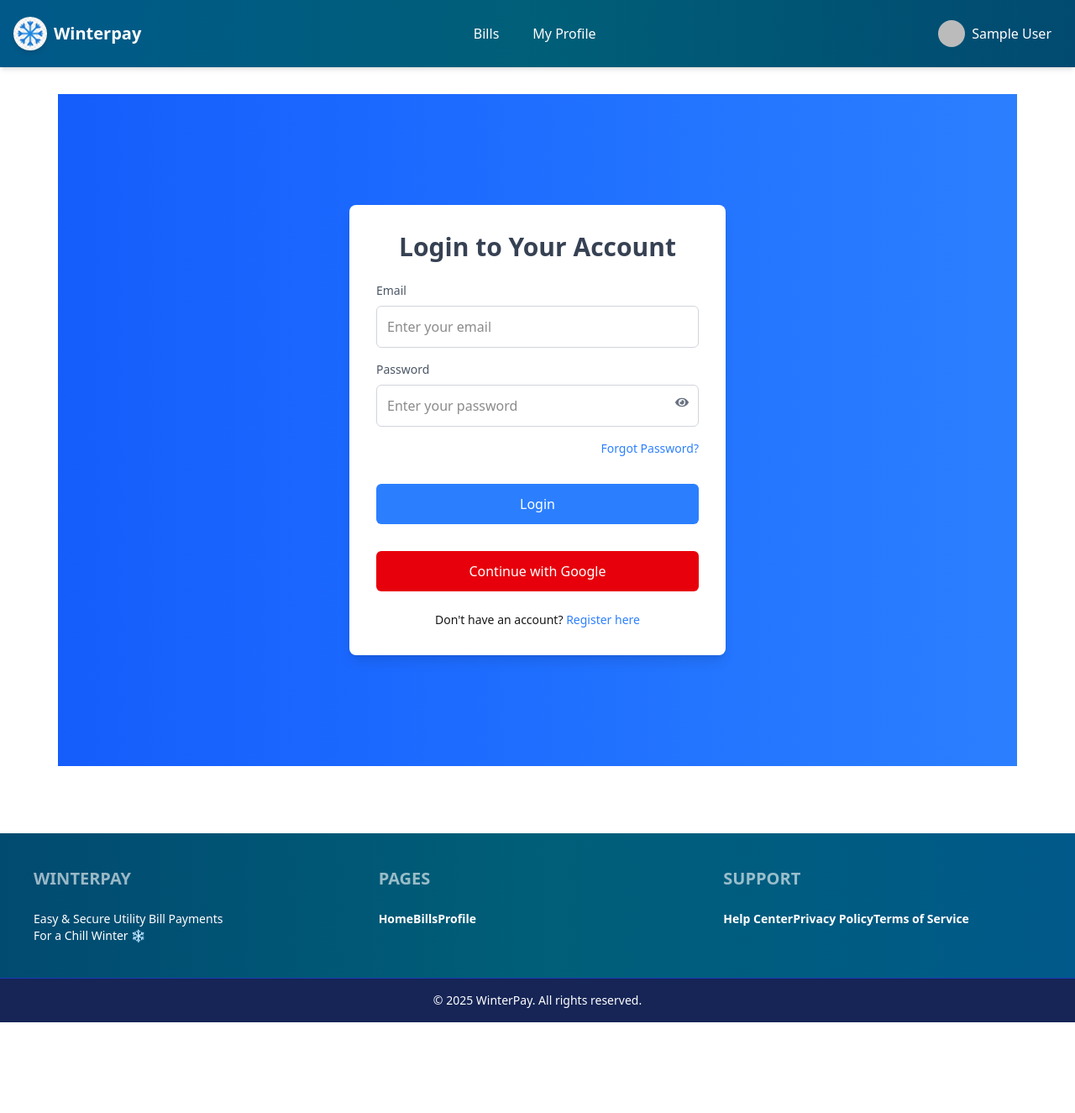
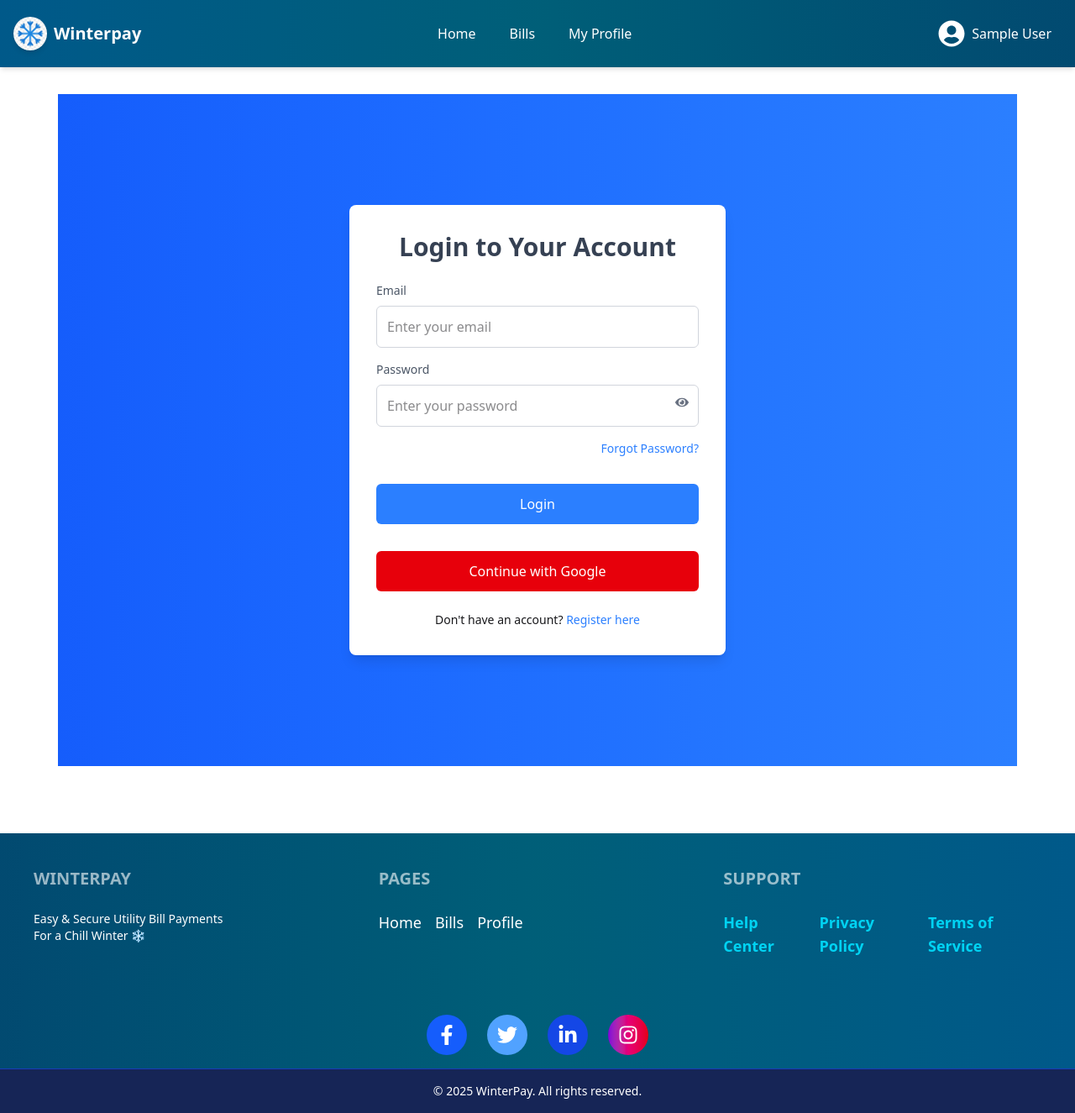
Before and after one commit to Hira703/WinterPay, a React (Vite) app: page /login in a window 1280 px wide. Shown: the whole page at 84% size. Before the commit the page ends 1217 px from the top, so only its background shows below. Built offline with nearby package versions, Linux system fonts and the light colour scheme; no server answers; sample sign-in values are in the browser's storage.

Commit message:
improved navbar

```diff
--- a/package.json
+++ b/package.json
@@ -18,7 +18,9 @@
     "react-dom": "^19.0.0",
     "react-icons": "^5.5.0",
     "react-router-dom": "^7.5.3",
+    "react-slick": "^0.30.3",
     "react-toastify": "^11.0.5",
+    "slick-carousel": "^1.8.1",
     "swiper": "^11.2.6",
     "tailwindcss": "^4.1.5"
   },
--- a/src/components/Footer.jsx
+++ b/src/components/Footer.jsx
@@ -1,4 +1,6 @@
 import React from 'react';
+import { NavLink } from 'react-router-dom';
+import { FaFacebookF, FaTwitter, FaLinkedinIn, FaInstagram } from 'react-icons/fa';  // Import social media icons from react-icons
 
 const Footer = () => {
   return (
@@ -13,22 +15,100 @@ const Footer = () => {
         {/* Pages Section */}
         <div>
           <span className="footer-title text-xl font-bold">Pages</span>
-          <div className="space-y-3 mt-2">
-            <a className="link link-hover hover:text-cyan-300 font-bold" href="/">Home</a>
-            <a className="link link-hover hover:text-cyan-300 font-bold" href="/bills">Bills</a>
-            <a className="link link-hover hover:text-cyan-300 font-bold" href="/my-profile">Profile</a>
+          <div className="space-y-3 mt-2 flex flex-col md:flex-row md:gap-4">
+            <NavLink
+              to="/"
+              className={({ isActive }) =>
+                `text-lg ${isActive ? 'text-cyan-400 font-semibold' : 'hover:text-cyan-300'}`
+              }
+            >
+              Home
+            </NavLink>
+            <NavLink
+              to="/bills"
+              className={({ isActive }) =>
+                `text-lg ${isActive ? 'text-cyan-400 font-semibold' : 'hover:text-cyan-300'}`
+              }
+            >
+              Bills
+            </NavLink>
+            <NavLink
+              to="/my-profile"
+              className={({ isActive }) =>
+                `text-lg ${isActive ? 'text-cyan-400 font-semibold' : 'hover:text-cyan-300'}`
+              }
+            >
+              Profile
+            </NavLink>
           </div>
         </div>
 
         {/* Support Section */}
         <div>
           <span className="footer-title text-xl font-bold">Support</span>
-          <div className="space-y-3 mt-2">
-            <a className="link link-hover hover:text-cyan-300 font-bold" href="#">Help Center</a>
-            <a className="link link-hover hover:text-cyan-300 font-bold" href="#">Privacy Policy</a>
-            <a className="link link-hover hover:text-cyan-300 font-bold" href="#">Terms of Service</a>
+          <div className="space-y-3 mt-2 flex flex-col md:flex-row md:gap-4">
+            <NavLink
+              to="#"
+              className={({ isActive }) =>
+                `text-lg ${isActive ? 'text-cyan-400 font-semibold' : 'hover:text-cyan-300'}`
+              }
+            >
+              Help Center
+            </NavLink>
+            <NavLink
+              to="#"
+              className={({ isActive }) =>
+                `text-lg ${isActive ? 'text-cyan-400 font-semibold' : 'hover:text-cyan-300'}`
+              }
+            >
+              Privacy Policy
+            </NavLink>
+            <NavLink
+              to="#"
+              className={({ isActive }) =>
+                `text-lg ${isActive ? 'text-cyan-400 font-semibold' : 'hover:text-cyan-300'}`
+              }
+            >
+              Terms of Service
+            </NavLink>
           </div>
         </div>
+      </div>
+
+      {/* Social Media Links */}
+      <div className="flex justify-center space-x-6 py-4">
+        <a
+          href="https://facebook.com"
+          target="_blank"
+          rel="noopener noreferrer"
+          className="w-12 h-12 bg-blue-600 flex items-center justify-center text-white rounded-full hover:bg-blue-700 transition-all duration-300"
+        >
+          <FaFacebookF className="text-2xl" />
+        </a>
+        <a
+          href="https://twitter.com"
+          target="_blank"
+          rel="noopener noreferrer"
+          className="w-12 h-12 bg-blue-400 flex items-center justify-center text-white rounded-full hover:bg-blue-500 transition-all duration-300"
+        >
+          <FaTwitter className="text-2xl" />
+        </a>
+        <a
+          href="https://linkedin.com"
+          target="_blank"
+          rel="noopener noreferrer"
+          className="w-12 h-12 bg-blue-700 flex items-center justify-center text-white rounded-full hover:bg-blue-800 transition-all duration-300"
+        >
+          <FaLinkedinIn className="text-2xl" />
+        </a>
+        <a
+          href="https://instagram.com"
+          target="_blank"
+          rel="noopener noreferrer"
+          className="w-12 h-12 bg-gradient-to-r from-purple-600 via-pink-500 to-red-500 flex items-center justify-center text-white rounded-full hover:bg-gradient-to-r from-purple-700 via-pink-600 to-red-600 transition-all duration-300"
+        >
+          <FaInstagram className="text-2xl" />
+        </a>
       </div>
 
       {/* Footer Bottom */}
--- a/src/components/Hero.jsx
+++ b/src/components/Hero.jsx
@@ -1,7 +1,20 @@
 import React from 'react';
-import banner from '../assets/logos/BannerImg.png'; // Make sure this path is correct
+import { useNavigate } from 'react-router-dom';
+import { useAuth } from '../context/AuthContext'; // Adjust this import path if needed
+import banner from '../assets/logos/BannerImg.png';
 
 const Hero = () => {
+  const navigate = useNavigate();
+  const { user } = useAuth(); // Get current user from context
+
+  const handleGetStarted = () => {
+    if (user) {
+      navigate('/');
+    } else {
+      navigate('/login');
+    }
+  };
+
   return (
     <div className="hero min-h-screen bg-gradient-to-r from-sky-800 via-cyan-800 to-sky-900 text-white rounded-lg">
       <div className="hero-content flex-col lg:flex-row">
@@ -17,7 +30,10 @@ const Hero = () => {
           <p className="py-4 text-lg">
             Stay warm and stress-free this season. Manage your electricity, gas, and water bills in one place—quick, safe, and hassle-free.
           </p>
-          <button className="btn bg-cyan-400 text-white hover:bg-cyan-500 mt-4">
+          <button
+            onClick={handleGetStarted}
+            className="btn bg-cyan-400 text-white hover:bg-cyan-500 mt-4"
+          >
             Get Started
           </button>
         </div>
--- a/src/components/Navbar.jsx
+++ b/src/components/Navbar.jsx
@@ -1,7 +1,8 @@
 import React, { useState, useEffect, useRef } from 'react';
 import { NavLink, useNavigate } from 'react-router-dom';
 import { useAuth } from '../context/AuthContext';
-import logo from '../assets/logos/nav-logo.jpg'
+import logo from '../assets/logos/nav-logo.jpg';
+import { FaUserCircle } from 'react-icons/fa';
 
 const Navbar = () => {
   const { user, logOut, balance } = useAuth();
@@ -27,7 +28,12 @@ const Navbar = () => {
     setMenuOpen(!menuOpen);
   };
 
-  // ✅ Close dropdown if clicked outside
+  const isValidImage = (url) => {
+    const img = new Image();
+    img.src = url;
+    return img.complete && img.naturalHeight !== 0;
+  };
+
   useEffect(() => {
     const handleClickOutside = (event) => {
       if (dropdownRef.current && !dropdownRef.current.contains(event.target)) {
@@ -48,9 +54,14 @@ const Navbar = () => {
           </NavLink>
         </div>
 
-
         {/* Desktop Menu */}
         <div className="space-x-4 hidden md:flex">
+          <NavLink
+            to="/"
+            className={({ isActive }) => `px-3 py-2 rounded-md ${isActive ? 'text-cyan-400' : 'hover:text-cyan-200'}`}
+          >
+            Home
+          </NavLink>
           <NavLink
             to="/bills"
             className={({ isActive }) => `px-3 py-2 rounded-md ${isActive ? 'text-cyan-400' : 'hover:text-cyan-200'}`}
@@ -99,7 +110,11 @@ const Navbar = () => {
                 className="flex items-center space-x-2 hover:text-cyan-200 px-3 py-2 rounded-md"
                 onClick={toggleDropdown}
               >
+                {user.photoURL && isValidImage(user.photoURL) ? (
                   <img src={user.photoURL} alt="Profile" className="w-8 h-8 rounded-full" />
+                ) : (
+                  <FaUserCircle className="w-8 h-8 text-white" />
+                )}
                 <span>{user.displayName}</span>
               </button>
 
@@ -125,6 +140,12 @@ const Navbar = () => {
       {menuOpen && (
         <div className="md:hidden bg-gradient-to-r from-sky-800 via-cyan-800 to-sky-900 text-white p-4 space-y-4">
           <NavLink
+            to="/"
+            className={({ isActive }) => `block px-3 py-2 rounded-md ${isActive ? 'text-cyan-400' : 'hover:text-cyan-200'}`}
+          >
+            Home
+          </NavLink>
+          <NavLink
             to="/bills"
             className={({ isActive }) => `block px-3 py-2 rounded-md ${isActive ? 'text-cyan-400' : 'hover:text-cyan-200'}`}
           >
--- a/src/context/AuthContext.jsx
+++ b/src/context/AuthContext.jsx
@@ -8,15 +8,14 @@ import {
   updateProfile,
   signInWithPopup,
   GoogleAuthProvider,
+  sendPasswordResetEmail, // ⬅️ Import this
 } from 'firebase/auth';
-import { app } from '../firebase/firebase'; // Adjust path as needed
+import { app } from '../firebase/firebase';
 
 const auth = getAuth(app);
 
-// Create the AuthContext
 export const AuthContext = createContext();
 
-// AuthProvider component
 export const AuthProvider = ({ children }) => {
   const [user, setUser] = useState(null);
   const [loading, setLoading] = useState(true);
@@ -24,7 +23,7 @@ export const AuthProvider = ({ children }) => {
   // ✅ Balance management
   const [balance, setBalance] = useState(() => {
     const stored = localStorage.getItem('balance');
-    return stored ? parseFloat(stored) : 10000; // default initial balance
+    return stored ? parseFloat(stored) : 10000;
   });
 
   useEffect(() => {
@@ -55,7 +54,7 @@ export const AuthProvider = ({ children }) => {
     return signOut(auth)
       .then(() => {
         setUser(null);
-        setBalance(10000);  // Reset the balance on logout
+        setBalance(10000);
       })
       .finally(() => setLoading(false));
   };
@@ -65,32 +64,38 @@ export const AuthProvider = ({ children }) => {
     await updateProfile(auth.currentUser, updatedData);
     setUser({ ...auth.currentUser });
   };
+
   const signInWithGoogle = () => {
     setLoading(true);
     const provider = new GoogleAuthProvider();
     return signInWithPopup(auth, provider)
       .then((result) => {
-        const user = result.user;
-        setUser(user);
+        setUser(result.user);
       })
       .finally(() => setLoading(false));
   };
 
+  // 🆕 Forgot Password Support
+  const resetPassword = (email) => {
+    setLoading(true);
+    return sendPasswordResetEmail(auth, email)
+      .finally(() => setLoading(false));
+  };
 
+  // 🔄 Track auth state
   useEffect(() => {
     const unsubscribe = onAuthStateChanged(auth, (currentUser) => {
       setUser(currentUser);
       setLoading(false);
 
-      // Reset balance to 10000 for a new user
       if (currentUser) {
-        setBalance(10000);  // Set default balance for new user
+        setBalance(10000);
       }
     });
     return () => unsubscribe();
   }, []);
 
-  // 🌐 Expose all values
+  // 🌐 Context value
   const authData = {
     user,
     loading,
@@ -102,6 +107,7 @@ export const AuthProvider = ({ children }) => {
     logOut,
     updateUser,
     signInWithGoogle,
+    resetPassword, // ⬅️ Expose this
   };
 
   return (
@@ -111,5 +117,4 @@ export const AuthProvider = ({ children }) => {
   );
 };
 
-// Custom hook
 export const useAuth = () => useContext(AuthContext);
```
Also changed, not shown: src/components/Slider.jsx (+49 -60 lines), src/pages/Login.jsx (+24 -3 lines), 2 other files (tests, documents, lock files or other folders). Lines whose indentation alone changed are shown as unchanged.
